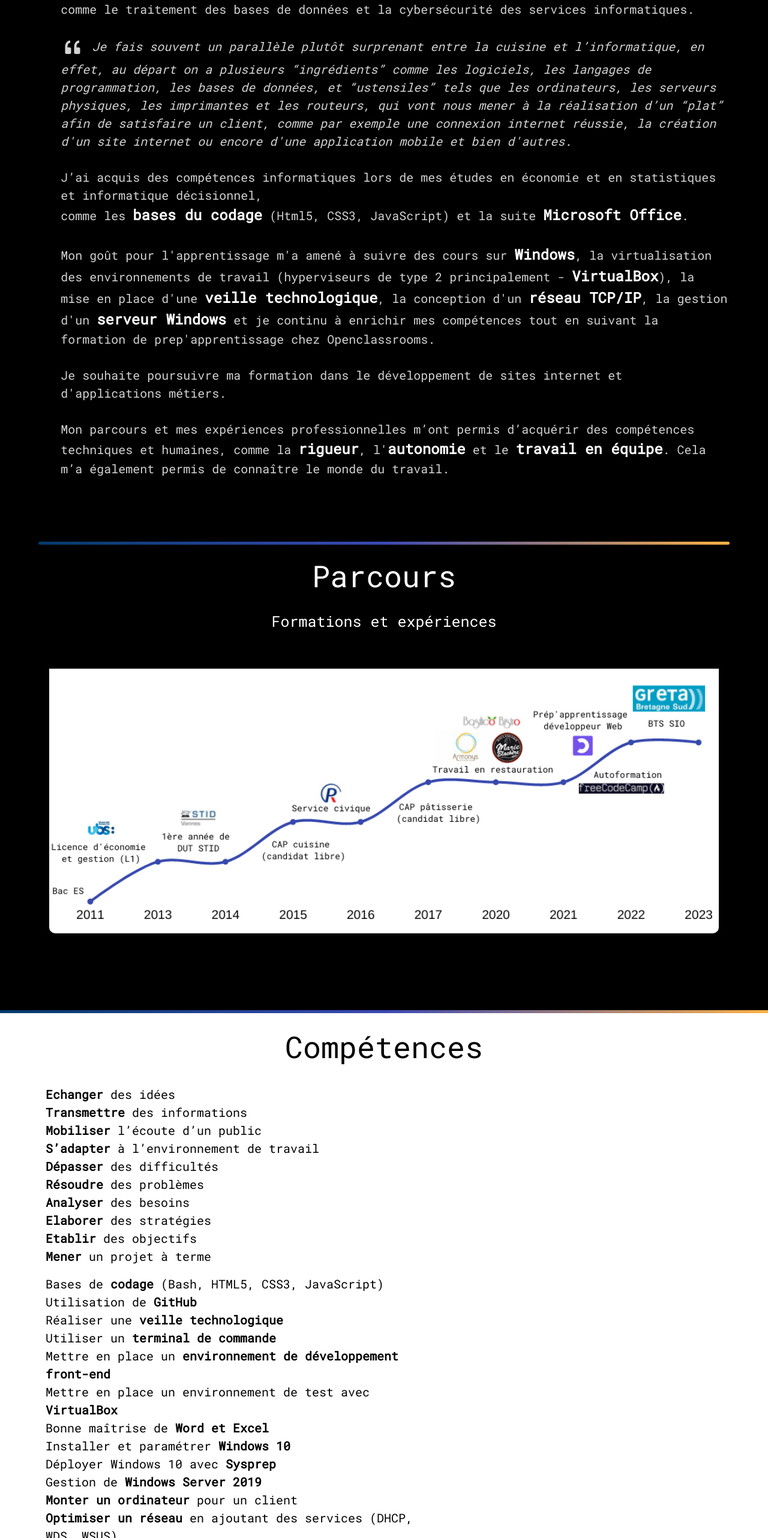
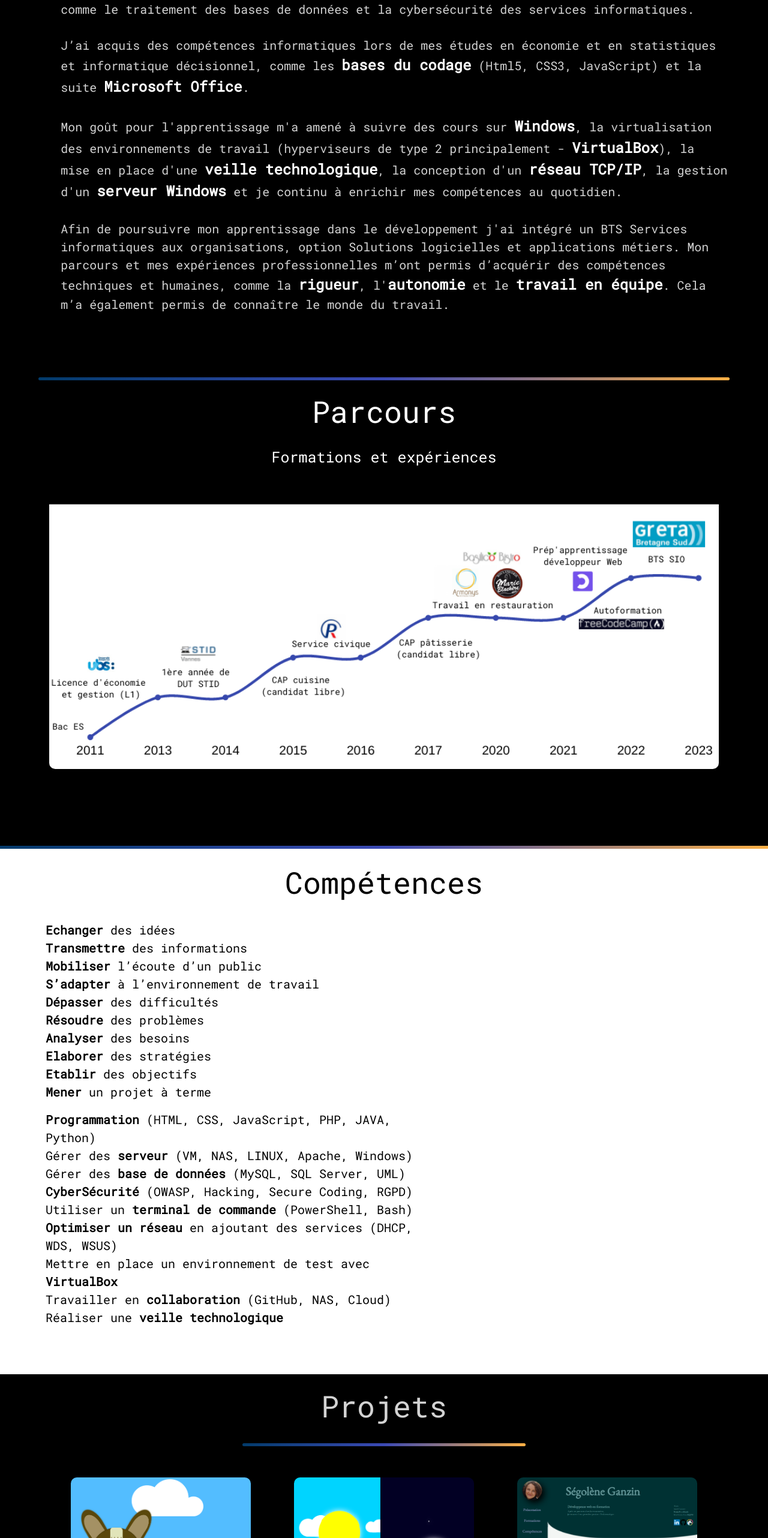
Before and after one commit to segoleneganzin/CV-version-3, a website: page index.html in a window 1280 px wide. Shown: the part 1591-4155 px from the top of the page at 60% size. Drawn offline with nearby package versions, Linux system fonts and the light colour scheme.

Commit message:
mise à jour des informations

```diff
--- a/index.html
+++ b/index.html
@@ -77,21 +77,10 @@
                             J’ai toujours aimé essayer de <span class="important-word">comprendre</span> le fonctionnement des ordinateurs, <span class="important-word">résoudre</span> des problèmes, <span class="important-word">trouver</span> des solutions,<br>
                             <span class="important-word">aider</span> les autres à travers le service client, me sentir utile, <span class="important-word">m’amuser à coder</span>, découvrir de nouvelles choses et <span class="important-word">apprendre</span> en permanence.<br>
                             La conception, le développement web et la maintenance m'attirent particulièrement, tout comme le traitement des bases de données et la cybersécurité des services informatiques.<br> <br>
-                                <span class="quote">
-                                    <svg xmlns="http://www.w3.org/2000/svg" width="40" height="40" fill="currentColor" class="bi bi-quote" viewBox="0 0 16 16">
-                                    <path d="M12 12a1 1 0 0 0 1-1V8.558a1 1 0 0 0-1-1h-1.388c0-.351.021-.703.062-1.054.062-.372.166-.703.31-.992.145-.29.331-.517.559-.683.227-.186.516-.279.868-.279V3c-.579 0-1.085.124-1.52.372a3.322 3.322 0 0 0-1.085.992 4.92 4.92 0 0 0-.62 1.458A7.712 7.712 0 0 0 9 7.558V11a1 1 0 0 0 1 1h2Zm-6 0a1 1 0 0 0 1-1V8.558a1 1 0 0 0-1-1H4.612c0-.351.021-.703.062-1.054.062-.372.166-.703.31-.992.145-.29.331-.517.559-.683.227-.186.516-.279.868-.279V3c-.579 0-1.085.124-1.52.372a3.322 3.322 0 0 0-1.085.992 4.92 4.92 0 0 0-.62 1.458A7.712 7.712 0 0 0 3 7.558V11a1 1 0 0 0 1 1h2Z"/>
-                                    </svg>
-                                    Je fais souvent un parallèle plutôt surprenant entre la cuisine et l’informatique, en effet, au départ on a plusieurs “ingrédients” comme les logiciels, les langages de programmation,
-                                    les bases de données, et “ustensiles” tels que les ordinateurs, les serveurs physiques, les imprimantes et les routeurs,
-                                    qui vont nous mener à la réalisation d’un “plat” afin de satisfaire un client, comme par exemple une connexion internet réussie,
-                                    la création d'un site internet ou encore d'une application mobile et bien d'autres.
-                                </span>
-                            <br><br>
-                            J’ai acquis des compétences informatiques lors de mes études en économie et en statistiques et informatique décisionnel, <br>
-                            comme les <span class="important-word">bases du codage</span> (Html5, CSS3, JavaScript) et la suite <span class="important-word">Microsoft Office</span>. <br><br>
+                            J’ai acquis des compétences informatiques lors de mes études en économie et en statistiques et informatique décisionnel, comme les <span class="important-word">bases du codage</span> (Html5, CSS3, JavaScript) et la suite <span class="important-word">Microsoft Office</span>. <br><br>
                             Mon goût pour l'apprentissage m'a amené à suivre des cours sur <span class="important-word">Windows</span>, la virtualisation des environnements de travail (hyperviseurs de type 2 principalement - <span class="important-word">VirtualBox</span>),
-                            la mise en place d'une <span class="important-word">veille technologique</span>, la conception d'un <span class="important-word">réseau TCP/IP</span>, la gestion d'un <span class="important-word">serveur Windows</span> et je continu à enrichir mes compétences tout en suivant la formation de prep'apprentissage chez Openclassrooms.<br> <br>
-                            Je souhaite poursuivre ma formation dans le développement de sites internet et d'applications métiers.<br> <br>
+                            la mise en place d'une <span class="important-word">veille technologique</span>, la conception d'un <span class="important-word">réseau TCP/IP</span>, la gestion d'un <span class="important-word">serveur Windows</span> et je continu à enrichir mes compétences au quotidien.<br> <br>
+                            Afin de poursuivre mon apprentissage dans le développement j'ai intégré un BTS Services informatiques aux organisations, option Solutions logicielles et applications métiers.
                             Mon parcours et mes expériences professionnelles m’ont permis d’acquérir des compétences techniques et humaines, comme la <span class="important-word">rigueur</span>, l'<span class="important-word">autonomie</span> et le <span class="important-word">travail en équipe</span>. Cela m’a également permis de connaître le monde du travail.<br> <br>
                         </p>
                     </div>
@@ -129,18 +118,15 @@
                             <strong>Mener</strong> un projet à terme<br>
                         </p>
                         <p>
-                            Bases de <strong>codage</strong> (Bash, HTML5, CSS3, JavaScript) <br>
-                            Utilisation de <strong>GitHub</strong><br>
-                            Réaliser une <strong>veille technologique</strong><br>
-                            Utiliser un <strong>terminal de commande</strong><br>
-                            Mettre en place un <strong>environnement de développement front-end</strong><br>
-                            Mettre en place un environnement de test avec <strong>VirtualBox</strong><br>
-                            Bonne maîtrise de <strong>Word et Excel</strong><br>
-                            Installer et paramétrer <strong>Windows 10</strong><br>
-                            Déployer Windows 10 avec <strong>Sysprep</strong><br>
-                            Gestion de <strong>Windows Server 2019</strong><br>
-                            <strong>Monter un ordinateur</strong> pour un client<br>
-                            <strong>Optimiser un réseau</strong> en ajoutant des services (DHCP, WDS, WSUS)
+                            <strong>Programmation</strong> (HTML, CSS, JavaScript, PHP, JAVA, Python) <br>
+                            Gérer des <strong>serveur</strong> (VM, NAS, LINUX, Apache, Windows)<br>
+                            Gérer des <strong>base de données</strong> (MySQL, SQL Server, UML) <br>
+                            <strong>CyberSécurité</strong> (OWASP, Hacking, Secure Coding, RGPD) <br>
+                            Utiliser un <strong>terminal de commande</strong> (PowerShell, Bash) <br>
+                            <strong>Optimiser un réseau</strong> en ajoutant des services (DHCP, WDS, WSUS) <br>
+                            Mettre en place un environnement de test avec <strong>VirtualBox</strong> <br>
+                            Travailler en <strong>collaboration</strong> (GitHub, NAS, Cloud) <br>
+                            Réaliser une <strong>veille technologique</strong> <br>
                         </p>
                     </div>
                     <!--ancre pour menu-->
```
